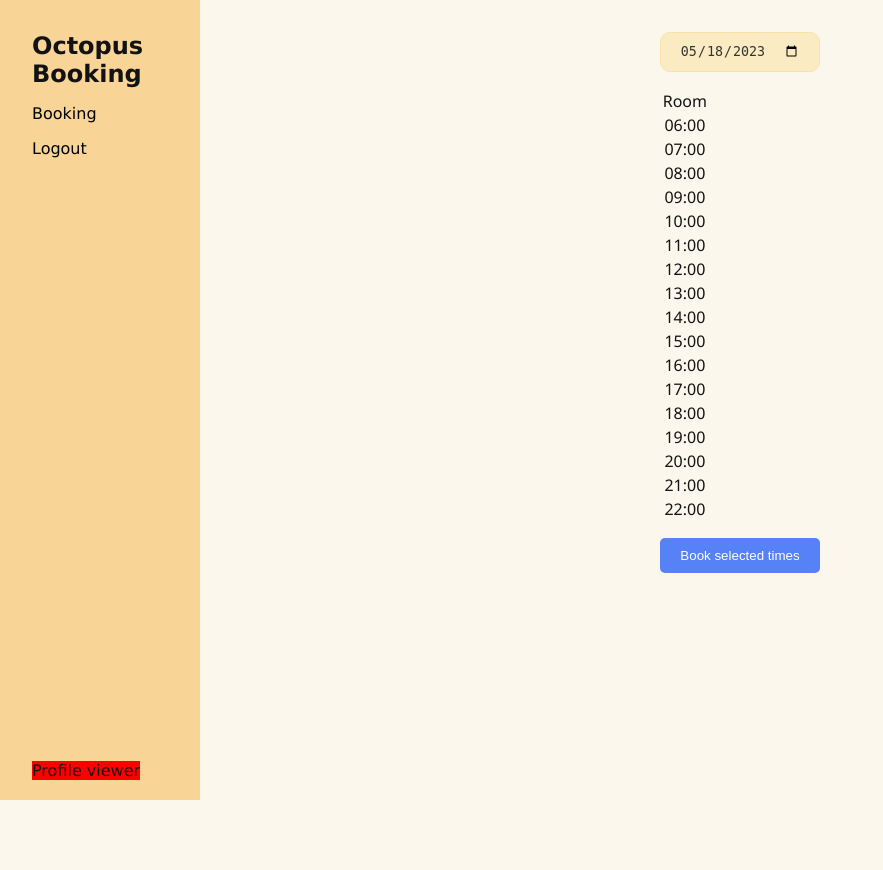
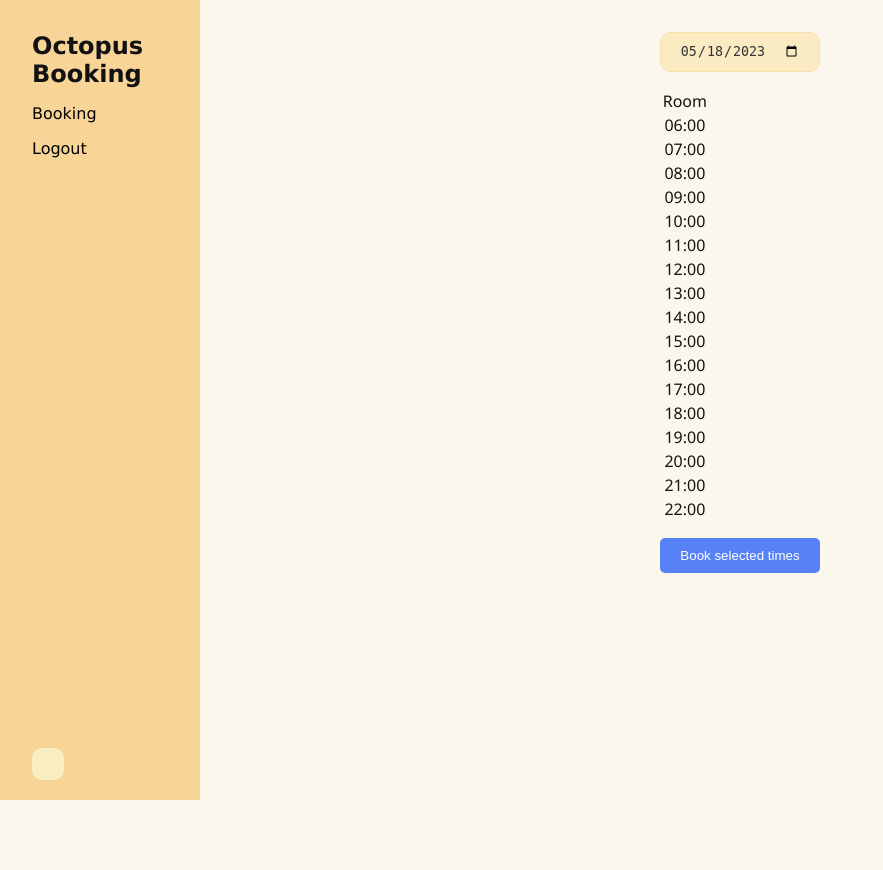
Before and after one commit to davlin0222/octopus-booking, a PHP site: page /pages/booking.php in a window 1280 px wide. Shown: the whole page, without its empty margins (0-883 px from the left). Run offline with PHP 8.4, Linux system fonts and the light colour scheme; the visitor is signed in with stand-in values (Sample User, id 1); data that the repository does not hold is empty; style sheets or scripts are compiled from the project's sources.

Commit message:
Add name to profile viewer

```diff
--- a/assets/css/dist/profile-viewer.css
+++ b/assets/css/dist/profile-viewer.css
@@ -1,3 +1,6 @@
 .profile-viewer {
-  background: #ff0000;
+  background: #fbeec1;
+  padding: 1rem;
+  border-radius: 10px;
+  max-width: 140px;
 }/*# sourceMappingURL=profile-viewer.css.map */
--- a/components/menu/profile-viewer/profile-viewer.php
+++ b/components/menu/profile-viewer/profile-viewer.php
@@ -1 +1,10 @@
-<div class="profile-viewer">Profile viewer</div>
+<div class="profile-viewer">
+    <?php
+
+    if (session_status() == PHP_SESSION_NONE) session_start();
+
+    $user = $_SESSION["user"];
+    echo $user["firstName"] . " " .  $user["lastName"];
+
+    ?>
+</div>
--- a/components/menu/profile-viewer/profile-viewer.scss
+++ b/components/menu/profile-viewer/profile-viewer.scss
@@ -1,3 +1,6 @@
 .profile-viewer {
-    background: #ff0000;
+    background: #fbeec1;
+    padding: 1rem;
+    border-radius: 10px;
+    max-width: 140px;
 }
--- a/src/users.php
+++ b/src/users.php
@@ -49,7 +49,7 @@ function createUser($email, $password, $first_name, $last_name, $phone_number, $
  */
 function verifyUserCredentials($email, $password)
 {
-    $query = "SELECT user_id, email, password_hash, role_id FROM users WHERE email = ?";
+    $query = "SELECT user_id, email, password_hash, role_id, first_name, last_name FROM users WHERE email = ?";
     [$result] = executeQuery($query, "s", [$email]);
 
     $databaseUser = mysqli_fetch_assoc($result);
@@ -59,7 +59,9 @@ function verifyUserCredentials($email, $password)
     $responseUser = [
         "id" => $databaseUser["user_id"],
         "email" => $databaseUser["email"],
-        "role_id" => $databaseUser["role_id"]
+        "role_id" => $databaseUser["role_id"],
+        "firstName" => $databaseUser["first_name"],
+        "lastName" => $databaseUser["last_name"]
     ];
 
     // If the query returned a result, verify the password hash
```
Also changed, not shown: 1 other file.
